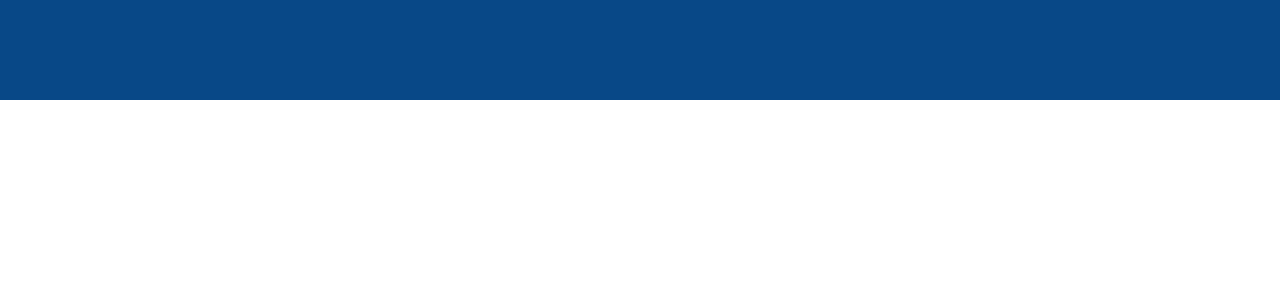
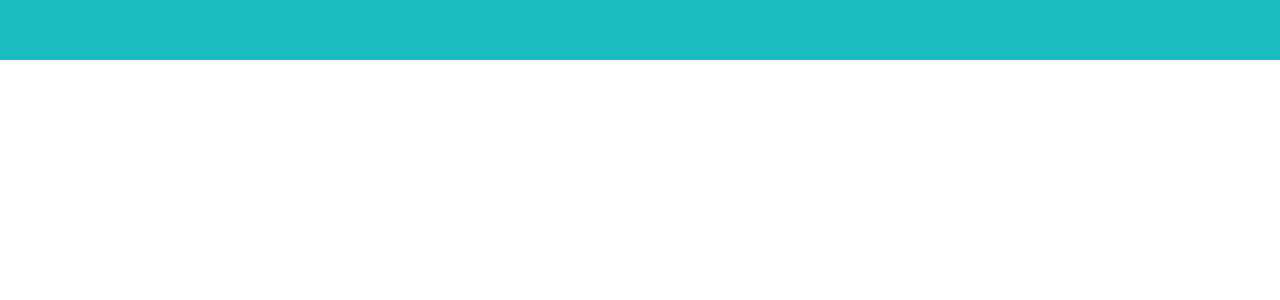
Before and after one commit to savawebdev/tvmi, a React (Create React App) app: page / in a window 1280 px wide. Shown: the top 300 px of the page. Built offline with nearby package versions, Linux system fonts and the light colour scheme.

Commit message:
Added colors and started header component

```diff
--- a/src/GlobalStyle.js
+++ b/src/GlobalStyle.js
@@ -2,7 +2,10 @@
 
 const GlobalStyle = createGlobalStyle`
   :root {
+    --clr-black: #2E282A;
     --clr-blue: #084887;
+    --clr-lightgreen: #17BEBB;
+    --clr-red: #EF3E36;
     --clr-white: #F7F5FB;
   }
 `;
--- a/src/components/Header/Header.js
+++ b/src/components/Header/Header.js
@@ -1,8 +1,12 @@
 import styled from "styled-components";
 
-const Header = styled.header`
-  background-color: #084887;
-  height: 100px;
+const StyledHeader = styled.header`
+  background-color: #17bebb;
+  height: 60px;
 `;
 
+const Header = () => {
+  return <StyledHeader></StyledHeader>;
+};
+
 export default Header;
```
